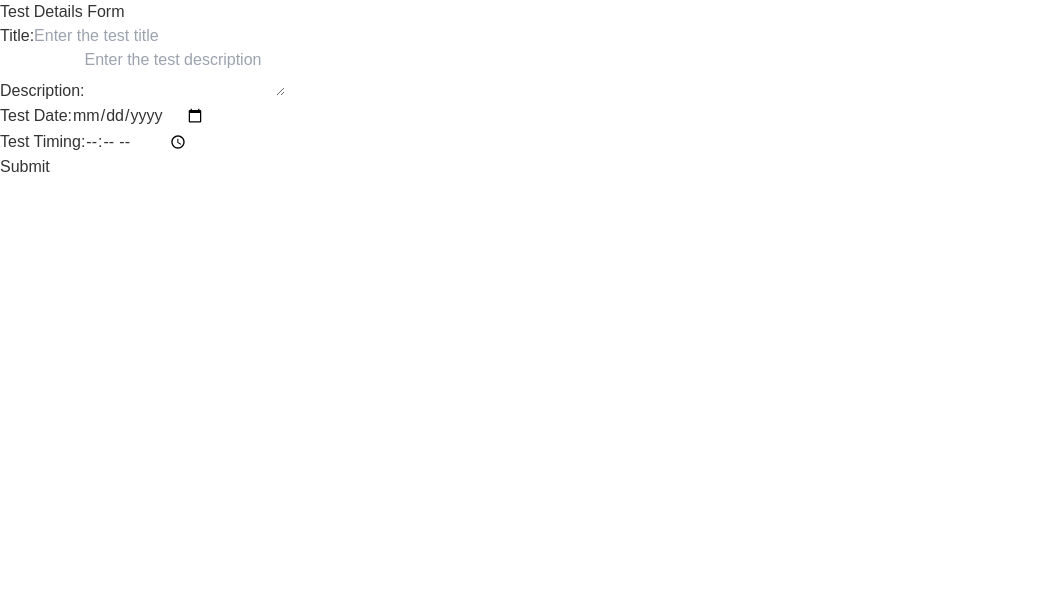
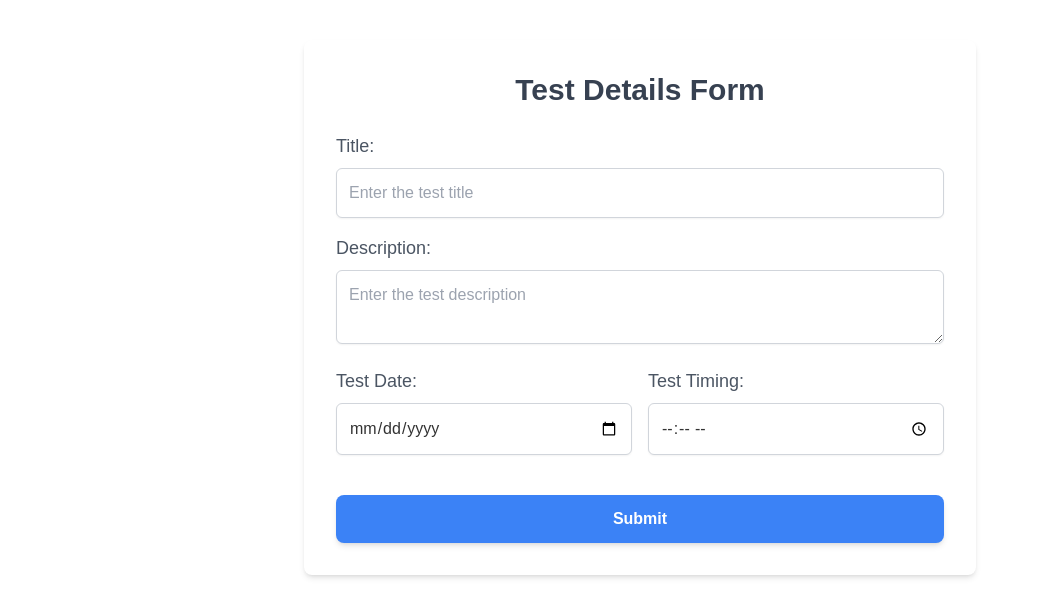
Before and after one commit to JainamDosi/Project_NSS, a React (Create React App) app in the folder frontend/: page /formByAdmin in a window 1280 px wide. Shown: the top 616 px of the page, without its empty margins (0-1038 px from the left). Built offline with nearby package versions, Linux system fonts and the light colour scheme; sample sign-in values are in the browser's storage; a web font is replaced by a local one.

Commit message:
tailwind added by priyansh

```diff
--- a/frontend/src/Components/AdminDashBoard/adminDash.js
+++ b/frontend/src/Components/AdminDashBoard/adminDash.js
@@ -95,44 +95,52 @@ const AdminDashboard = () => {
 
   return (
     <>
-      <div>
+      <div className="bg-gray-800">
         <Navbar />
       </div>
-      <div id="btnsInDashBoard">
+      <div id="btnsInDashBoard" className="flex justify-center mt-8">
         <Link to="/formByAdmin">
-          <button className="Analysis">Create Test</button>
+          <button className="Analysis bg-blue-500 text-white px-6 py-2 rounded-lg shadow-md hover:bg-blue-600 transition duration-300">
+            Create Test
+          </button>
         </Link>
       </div>
 
-      <h1>Ongoing Tests</h1>
-      <main className="mainAdminDashboard">
+      <h1 className="text-4xl text-center font-semibold my-8 text-gray-700">Ongoing Tests</h1>
+      <main className="mainAdminDashboard container mx-auto flex flex-wrap justify-start gap-6">
         <div>
           {categorizedTests.ongoing.length > 0 ? (
-            categorizedTests.ongoing.map((test) => <TestCard key={test.id} test={test} role="admin" />)
+            categorizedTests.ongoing.map((test) => (
+              <TestCard key={test.id} test={test} role="admin" />
+            ))
           ) : (
-            <p>No ongoing tests available.</p>
+            <p className="text-center text-gray-500">No ongoing tests available.</p>
           )}
         </div>
       </main>
 
-      <h1>Upcoming Tests</h1>
-      <main className="mainAdminDashboard">
+      <h1 className="text-4xl text-center font-semibold my-8 text-gray-700">Upcoming Tests</h1>
+      <main className="mainAdminDashboard container mx-auto flex flex-wrap justify-start gap-6">
         <div>
           {categorizedTests.upcoming.length > 0 ? (
-            categorizedTests.upcoming.map((test) => <TestCard key={test.id} test={test} role="admin" />)
+            categorizedTests.upcoming.map((test) => (
+              <TestCard key={test.id} test={test} role="admin" />
+            ))
           ) : (
-            <p>No upcoming tests available.</p>
+            <p className="text-center text-gray-500">No upcoming tests available.</p>
           )}
         </div>
       </main>
 
-      <h1>Completed Tests</h1>
-      <main className="mainAdminDashboard">
+      <h1 className="text-4xl text-center font-semibold my-8 text-gray-700">Completed Tests</h1>
+      <main className="mainAdminDashboard container mx-auto flex flex-wrap justify-start gap-6">
         <div>
           {categorizedTests.completed.length > 0 ? (
-            categorizedTests.completed.map((test) => <TestCard key={test.id} test={test} role="admin" />)
+            categorizedTests.completed.map((test) => (
+              <TestCard key={test.id} test={test} role="admin" />
+            ))
           ) : (
-            <p>No completed tests available.</p>
+            <p className="text-center text-gray-500">No completed tests available.</p>
           )}
         </div>
       </main>
--- a/frontend/src/Components/FormByAdmin/FormByAdmin.js
+++ b/frontend/src/Components/FormByAdmin/FormByAdmin.js
@@ -1,7 +1,7 @@
-import React, { useState } from 'react';
+import React, { useState, useEffect } from 'react';
 import { useNavigate } from 'react-router-dom'; // Import useNavigate for redirection
 import './FormByAdmin.css';
-import { useEffect } from 'react';
+
 function FormByAdmin() {
   const [title, setTitle] = useState('');
   const [description, setDescription] = useState('');
@@ -68,11 +68,11 @@ function FormByAdmin() {
   };
 
   return (
-    <div className="form-container">
-      <h2>Test Details Form</h2>
+    <div className="max-w-2xl mx-auto p-8 bg-white rounded-lg shadow-md mt-10">
+      <h2 className="text-3xl font-semibold text-center text-gray-700 mb-6">Test Details Form</h2>
       <form onSubmit={handleSubmit}>
-        <div className="form-group">
-          <label htmlFor="title">Title:</label>
+        <div className="mb-4">
+          <label htmlFor="title" className="block text-lg font-medium text-gray-600">Title:</label>
           <input
             type="text"
             id="title"
@@ -80,43 +80,52 @@ function FormByAdmin() {
             onChange={(e) => setTitle(e.target.value)}
             placeholder="Enter the test title"
             required
+            className="mt-2 p-3 w-full border border-gray-300 rounded-md shadow-sm focus:ring-2 focus:ring-blue-500 focus:outline-none"
           />
         </div>
 
-        <div className="form-group">
-          <label htmlFor="description">Description:</label>
+        <div className="mb-4">
+          <label htmlFor="description" className="block text-lg font-medium text-gray-600">Description:</label>
           <textarea
             id="description"
             value={description}
             onChange={(e) => setDescription(e.target.value)}
             placeholder="Enter the test description"
             required
+            className="mt-2 p-3 w-full border border-gray-300 rounded-md shadow-sm focus:ring-2 focus:ring-blue-500 focus:outline-none"
           ></textarea>
         </div>
 
-        <div className="form-group">
-          <label htmlFor="testDate">Test Date:</label>
+        <div className="mb-4 grid grid-cols-1 sm:grid-cols-2 gap-4">
+          <div>
+            <label htmlFor="testDate" className="block text-lg font-medium text-gray-600">Test Date:</label>
             <input
               type="date"
               id="testDate"
               value={testDate}
               onChange={(e) => setTestDate(e.target.value)}
               required
+              className="mt-2 p-3 w-full border border-gray-300 rounded-md shadow-sm focus:ring-2 focus:ring-blue-500 focus:outline-none"
             />
           </div>
-
-        <div className="form-group">
-          <label htmlFor="testTime">Test Timing:</label>
+          <div>
+            <label htmlFor="testTime" className="block text-lg font-medium text-gray-600">Test Timing:</label>
             <input
               type="time"
               id="testTime"
               value={testTime}
               onChange={(e) => setTestTime(e.target.value)}
               required
+              className="mt-2 p-3 w-full border border-gray-300 rounded-md shadow-sm focus:ring-2 focus:ring-blue-500 focus:outline-none"
             />
           </div>
+        </div>
 
-        <button type="submit" className="submit-button" disabled={loading}>
+        <button
+          type="submit"
+          className={`w-full mt-6 py-3 px-4 text-white font-semibold rounded-lg shadow-md ${loading ? 'bg-gray-400' : 'bg-blue-500 hover:bg-blue-600'}`}
+          disabled={loading}
+        >
           {loading ? 'Submitting...' : 'Submit'}
         </button>
       </form>
--- a/frontend/src/Components/TestCard/testcard.js
+++ b/frontend/src/Components/TestCard/testcard.js
@@ -1,5 +1,5 @@
 import React from "react";
-import { useNavigate ,Link} from "react-router-dom";
+import { useNavigate, Link } from "react-router-dom";
 import axios from "axios";
 import "./testcard.css";
 
@@ -111,14 +111,14 @@ const TestCard = ({ test, role }) => {
   };
 
   return (
-    <div className="card">
-      <div className="card-header">{test.name}</div>
+    <div className="card max-w-sm w-full bg-white shadow-lg rounded-lg p-4 mb-4">
+    <div className="card-header text-lg font-semibold mb-2">{test.name}</div>
     <div className="card-body">
-        <p className="text-base">{test.description}</p>
-        <p className="card-text">Test Date: {formattedDate}</p>
-        <p className="card-text">Test Time: {formattedTime}</p>
-        <p className="card-text">Total Time of Test: {test.duration} minutes</p>
-        <div className="status-tag-container">
+      <p className="text-base text-gray-700 mb-2">{test.description}</p>
+      <p className="card-text text-sm text-gray-500">Test Date: {formattedDate}</p>
+      <p className="card-text text-sm text-gray-500">Test Time: {formattedTime}</p>
+      <p className="card-text text-sm text-gray-500">Total Time of Test: {test.duration} minutes</p>
+      <div className="status-tag-container mt-2">
         <span
           className={`status-tag ${
             testStatus === "Upcoming"
@@ -126,38 +126,41 @@ const TestCard = ({ test, role }) => {
               : testStatus === "Ongoing"
               ? "bg-yellow-500"
               : "bg-red-500"
-            } rounded-lg p-1`}
+          } text-white rounded-lg p-1 text-xs`}
         >
           {testStatus}
         </span>
       </div>
 
       {isEditing ? (
-          <div className="edit-form">
-            <label>
+        <div className="edit-form mt-4">
+          <label className="block text-sm font-medium text-gray-700 mb-2">
             Test Name:
             <input
               type="text"
               value={updatedTest.name}
               onChange={(e) => setUpdatedTest({ ...updatedTest, name: e.target.value })}
+              className="mt-1 block w-full border-gray-300 rounded-md shadow-sm focus:ring-indigo-500 focus:border-indigo-500 sm:text-sm"
             />
           </label>
-            <label>
+          <label className="block text-sm font-medium text-gray-700 mb-2">
             Description:
             <textarea
               value={updatedTest.description}
               onChange={(e) => setUpdatedTest({ ...updatedTest, description: e.target.value })}
+              className="mt-1 block w-full border-gray-300 rounded-md shadow-sm focus:ring-indigo-500 focus:border-indigo-500 sm:text-sm"
             />
           </label>
-            <label>
+          <label className="block text-sm font-medium text-gray-700 mb-2">
             Duration:
             <input
               type="number"
               value={updatedTest.duration}
               onChange={(e) => setUpdatedTest({ ...updatedTest, duration: e.target.value })}
+              className="mt-1 block w-full border-gray-300 rounded-md shadow-sm focus:ring-indigo-500 focus:border-indigo-500 sm:text-sm"
             />
           </label>
-            <label>
+          <label className="block text-sm font-medium text-gray-700 mb-2">
             Test Date:
             <input
               type="datetime-local"
@@ -169,12 +172,19 @@ const TestCard = ({ test, role }) => {
                 newDate.setMinutes(newDate.getMinutes() + 30);
                 setUpdatedTest({ ...updatedTest, testDate: newDate.toISOString() });
               }}
+              className="mt-1 block w-full border-gray-300 rounded-md shadow-sm focus:ring-indigo-500 focus:border-indigo-500 sm:text-sm"
             />
           </label>
-            <button className="btn bg-blue-500" onClick={handleTestUpdate}>
+          <button
+            className="btn bg-blue-500 w-full py-2 text-white rounded-md mt-4 hover:bg-blue-600"
+            onClick={handleTestUpdate}
+          >
             Save Changes
           </button>
-            <button className="btn bg-gray-500" onClick={() => setIsEditing(false)}>
+          <button
+            className="btn bg-gray-500 w-full py-2 text-white rounded-md mt-2 hover:bg-gray-600"
+            onClick={() => setIsEditing(false)}
+          >
             Cancel
           </button>
         </div>
@@ -182,28 +192,28 @@ const TestCard = ({ test, role }) => {
         <>
           {role === "student" && testStatus === "Ongoing" ? (
             <button
-                className="btn bg-slate-500 rounded-md"
+              className="btn bg-slate-500 w-full py-2 text-white rounded-md mt-4 hover:bg-slate-600"
               onClick={handleAttemptTest}
             >
               Attempt Test
             </button>
           ) : role === "admin" ? (
-              <div className="admin-btn-group">
+            <div className="admin-btn-group mt-4 space-y-2">
               <button
-                  className="btn bg-blue-500 rounded-md"
+                className="btn bg-blue-500 w-full py-2 text-white rounded-md hover:bg-blue-600"
                 onClick={() => setIsEditing(true)}
               >
                 Edit Test
               </button>
               <button
-                  className="btn bg-red-500 rounded-md"
+                className="btn bg-red-500 w-full py-2 text-white rounded-md hover:bg-red-600"
                 onClick={() => handleDeleteTest(test._id)}
               >
                 Delete Test
               </button>
               <Link
                 to={`/questionForm/${test._id}`}
-  className="btn bg-green-500 rounded-md"
+                className="btn bg-green-500 w-full py-2 text-white rounded-md hover:bg-green-600"
               >
                 Add Questions
               </Link>
@@ -213,6 +223,7 @@ const TestCard = ({ test, role }) => {
       )}
     </div>
   </div>
+
   );
 };
 
```
Also changed, not shown: frontend/src/Components/questionForm/questionForm.js (indentation only). Lines whose indentation alone changed are shown as unchanged.
